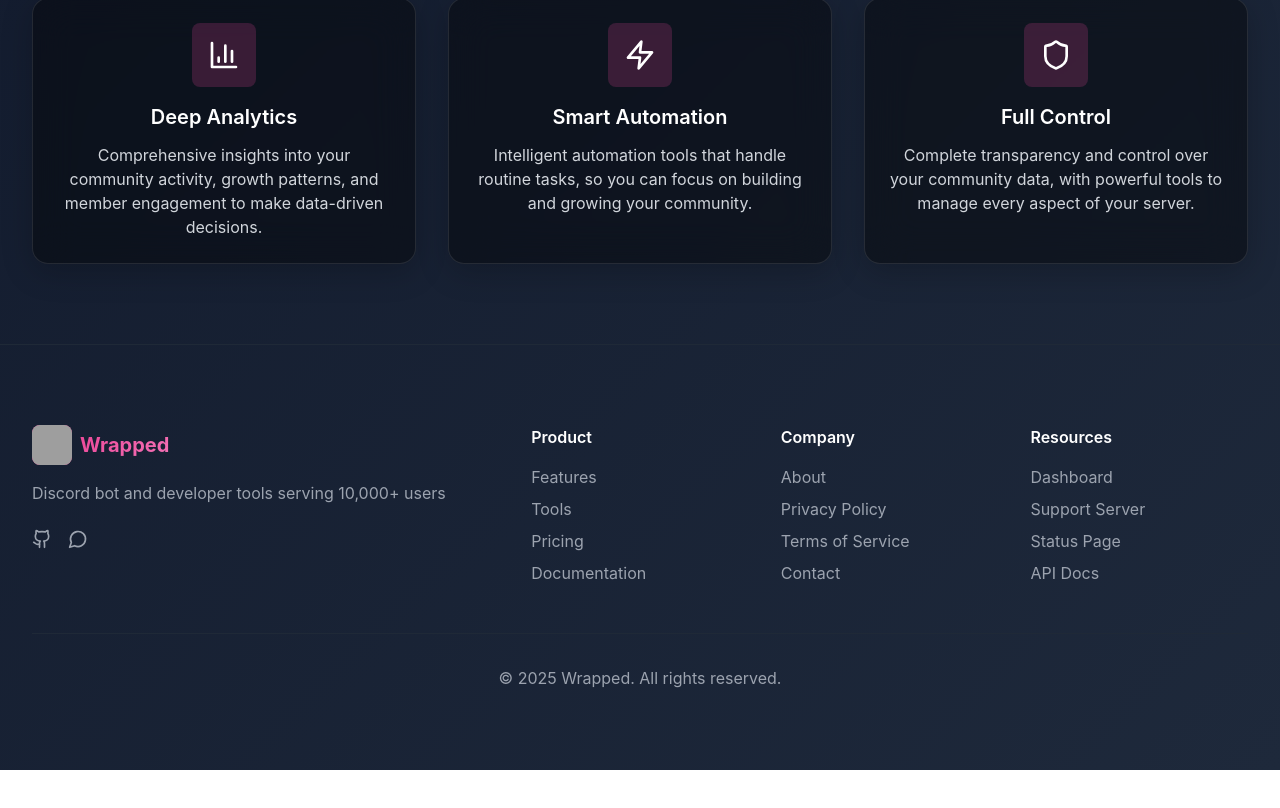
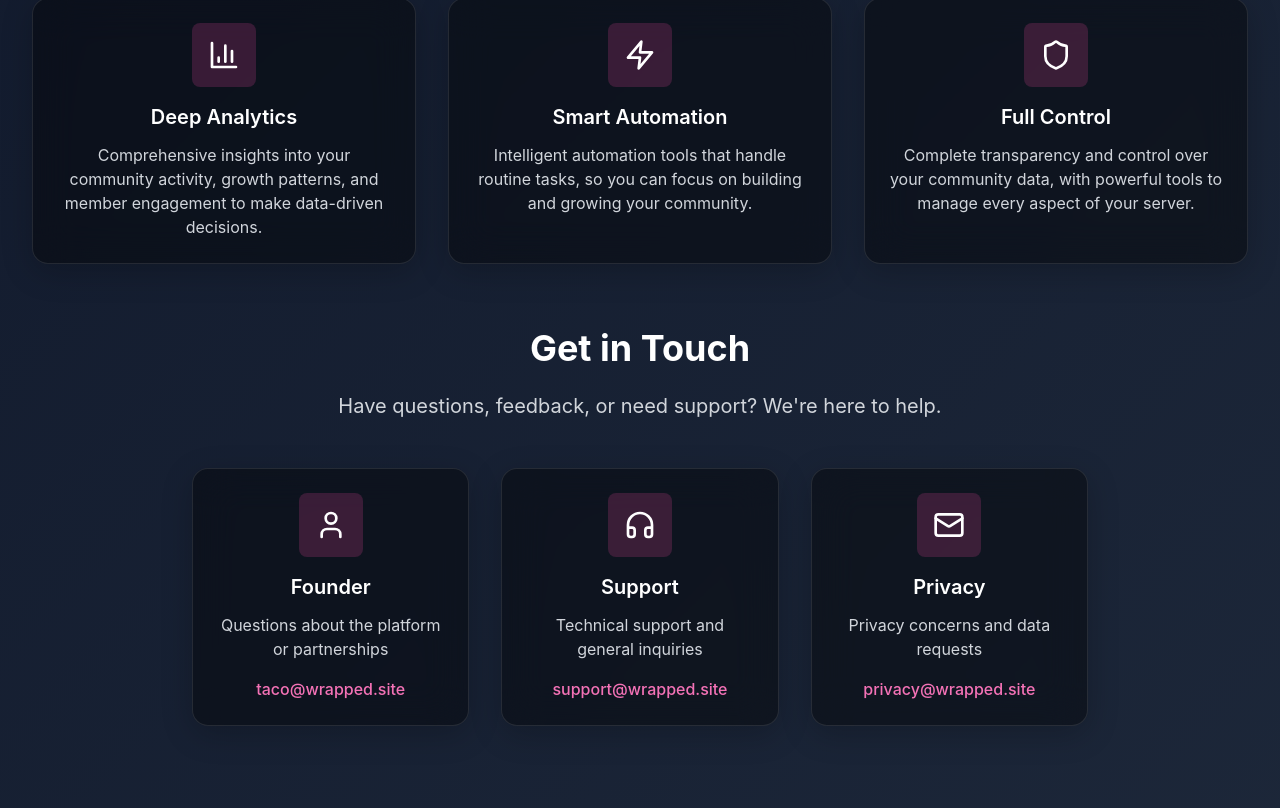
Before and after one commit to WxTaco/main-website, a React (Vite) app: page /about in a window 1280 px wide. Shown: the part 946-1754 px from the top of the page. Before the commit the page ends 1716 px from the top, so only its background shows below. Built offline with nearby package versions, Linux system fonts and the light colour scheme; grey boxes are pictures that could not be loaded.

Commit message:
contact info

```diff
--- a/src/components/about/AboutContent.tsx
+++ b/src/components/about/AboutContent.tsx
@@ -1,5 +1,5 @@
 import { motion } from 'framer-motion'
-import { BarChart3, Zap, Shield } from 'lucide-react'
+import { BarChart3, Zap, Shield, Mail, User, HeadphonesIcon } from 'lucide-react'
 
 const AboutContent = () => {
   const values = [
@@ -85,7 +85,7 @@ const AboutContent = () => {
           </p>
         </motion.div>
 
-        <div className="grid grid-cols-1 md:grid-cols-3 gap-8">
+        <div className="grid grid-cols-1 md:grid-cols-3 gap-8 mb-16">
           {values.map((value, index) => (
             <motion.div
               key={value.title}
@@ -103,6 +103,82 @@ const AboutContent = () => {
             </motion.div>
           ))}
         </div>
+
+        {/* Contact Section */}
+        <motion.div
+          initial={{ opacity: 0, y: 20 }}
+          whileInView={{ opacity: 1, y: 0 }}
+          transition={{ duration: 0.8 }}
+          viewport={{ once: true }}
+          className="text-center mb-12"
+        >
+          <h2 className="text-3xl md:text-4xl font-bold mb-6">Get in Touch</h2>
+          <p className="text-xl text-gray-300 max-w-2xl mx-auto mb-12">
+            Have questions, feedback, or need support? We're here to help.
+          </p>
+
+          <div className="grid grid-cols-1 md:grid-cols-3 gap-8 max-w-4xl mx-auto">
+            <motion.div
+              initial={{ opacity: 0, y: 20 }}
+              whileInView={{ opacity: 1, y: 0 }}
+              transition={{ duration: 0.8, delay: 0.1 }}
+              viewport={{ once: true }}
+              className="card text-center"
+            >
+              <div className="p-4 bg-wrapped-500/20 rounded-lg w-fit mx-auto mb-4">
+                <User className="w-8 h-8" />
+              </div>
+              <h3 className="text-xl font-semibold mb-3">Founder</h3>
+              <p className="text-gray-300 mb-4">Questions about the platform or partnerships</p>
+              <a
+                href="mailto:taco@wrapped.site"
+                className="text-wrapped-400 hover:text-wrapped-300 transition-colors font-medium"
+              >
+                taco@wrapped.site
+              </a>
+            </motion.div>
+
+            <motion.div
+              initial={{ opacity: 0, y: 20 }}
+              whileInView={{ opacity: 1, y: 0 }}
+              transition={{ duration: 0.8, delay: 0.2 }}
+              viewport={{ once: true }}
+              className="card text-center"
+            >
+              <div className="p-4 bg-wrapped-500/20 rounded-lg w-fit mx-auto mb-4">
+                <HeadphonesIcon className="w-8 h-8" />
+              </div>
+              <h3 className="text-xl font-semibold mb-3">Support</h3>
+              <p className="text-gray-300 mb-4">Technical support and general inquiries</p>
+              <a
+                href="mailto:support@wrapped.site"
+                className="text-wrapped-400 hover:text-wrapped-300 transition-colors font-medium"
+              >
+                support@wrapped.site
+              </a>
+            </motion.div>
+
+            <motion.div
+              initial={{ opacity: 0, y: 20 }}
+              whileInView={{ opacity: 1, y: 0 }}
+              transition={{ duration: 0.8, delay: 0.3 }}
+              viewport={{ once: true }}
+              className="card text-center"
+            >
+              <div className="p-4 bg-wrapped-500/20 rounded-lg w-fit mx-auto mb-4">
+                <Mail className="w-8 h-8" />
+              </div>
+              <h3 className="text-xl font-semibold mb-3">Privacy</h3>
+              <p className="text-gray-300 mb-4">Privacy concerns and data requests</p>
+              <a
+                href="mailto:privacy@wrapped.site"
+                className="text-wrapped-400 hover:text-wrapped-300 transition-colors font-medium"
+              >
+                privacy@wrapped.site
+              </a>
+            </motion.div>
+          </div>
+        </motion.div>
       </div>
     </section>
   )
```
